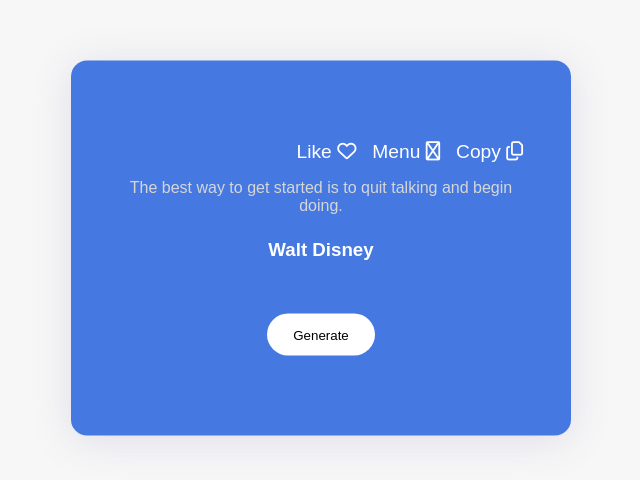
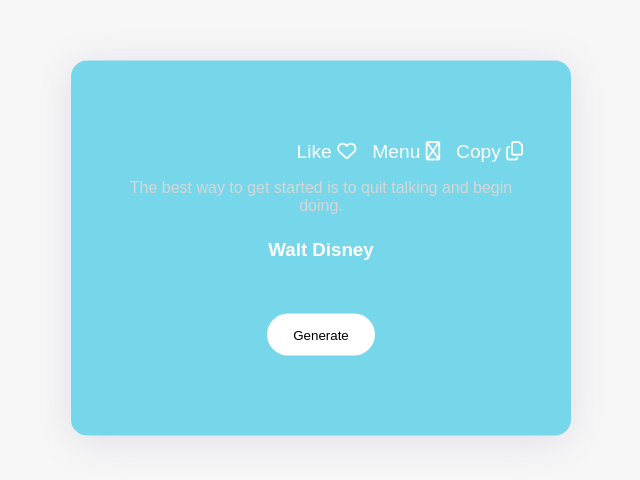
Before and after one commit to samuel12-dot/random-quote-generator, a plain HTML site: page index.html in a window 1280 px wide. Shown: the part 152-632 px from the top of the page, without its empty margins (319-959 px from the left). Drawn offline with Linux system fonts and the light colour scheme.

Commit message:
feat: add function to change background color and favicon

```diff
--- a/index.html
+++ b/index.html
@@ -6,6 +6,7 @@
     <meta name="viewport" content="width=device-width, initial-scale=1.0">
     <title>Random Quote Generator</title>
     <link rel="stylesheet" href="./style.css">
+    <link rel="shortcut icon" href="./random_quote.ico" type="image/x-icon">
     <script src="https://kit.fontawesome.com/051eb91e61.js" crossorigin="anonymous"></script>
 </head>
 
--- a/script.js
+++ b/script.js
@@ -1,4 +1,7 @@
 // ===================== QUOTES ARRAY =====================
+
+const wrapper = document.querySelector('.wrapper')
+
 const quotes = [
   { content: "The best way to get started is to quit talking and begin doing.", author: "Walt Disney" },
   { content: "Don’t let yesterday take up too much of today.", author: "Will Rogers" },
@@ -42,11 +45,26 @@
   }
 };
 
+//Get Random background color
+function getRandomColor() {
+  const colors = ["#E7C285", "#F28B82", "#FDD663", "#81C995", "#76D7EA", "#A7A5FF", "#FFB7C5"];
+  return colors[Math.floor(Math.random() * colors.length)];
+}
+
+// Change background color
+function changeBackgroundColor() {
+  wrapper.style.backgroundColor = getRandomColor();
+}
+
 // ===================== RANDOM QUOTE =====================
 function getQuote() {
   const random = quotes[Math.floor(Math.random() * quotes.length)];
   updateQuote(random.content, random.author || "Unknown");
+
+  changeBackgroundColor()
 }
+
+
 
 // ===================== FAVORITES HANDLING =====================
 const displayFavorites = () => {
--- a/style.css
+++ b/style.css
@@ -10,7 +10,6 @@
     background-color: #f7f7f7;
 }
 
-.wrapper,
 .favorite-container {
     width: min(500px, 90%);
     position: absolute;
@@ -20,7 +19,20 @@
     padding: 5em 3em;
     box-shadow: 0 5px 40px 0 rgba(88, 83, 153, 0.15);
     border-radius: 1em;
-    background-color: rgb(69, 121, 225);
+    background-color: blue;
+}
+
+.wrapper {
+    width: min(500px, 90%);
+    position: absolute;
+    top: 50%;
+    left: 50%;
+    transform: translate(-50%, -50%);
+    padding: 5em 3em;
+    box-shadow: 0 5px 40px 0 rgba(88, 83, 153, 0.15);
+    border-radius: 1em;
+    background-color: transparent;
+    transition: background-color .1s ease-in;
 }
 
 .container {
```
Also changed, not shown: random_quote.ico (added).
